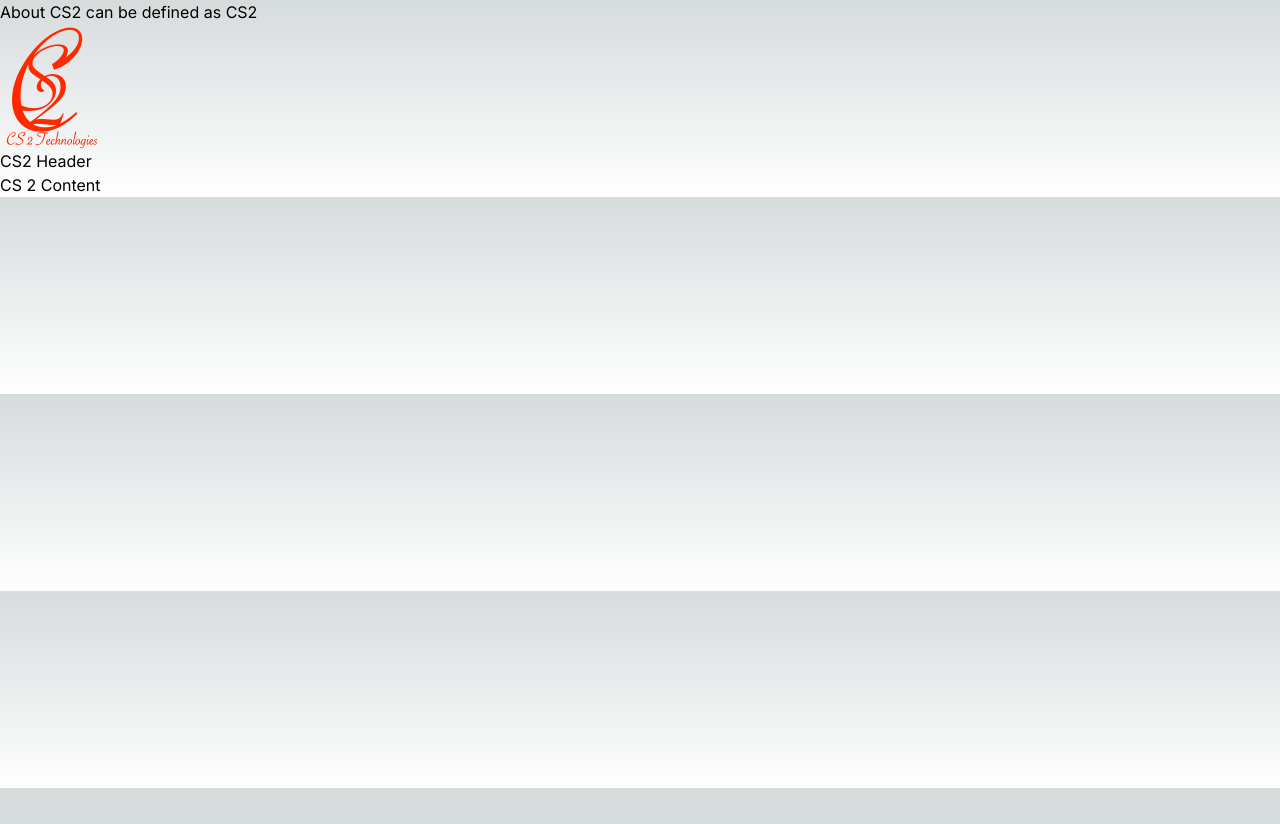
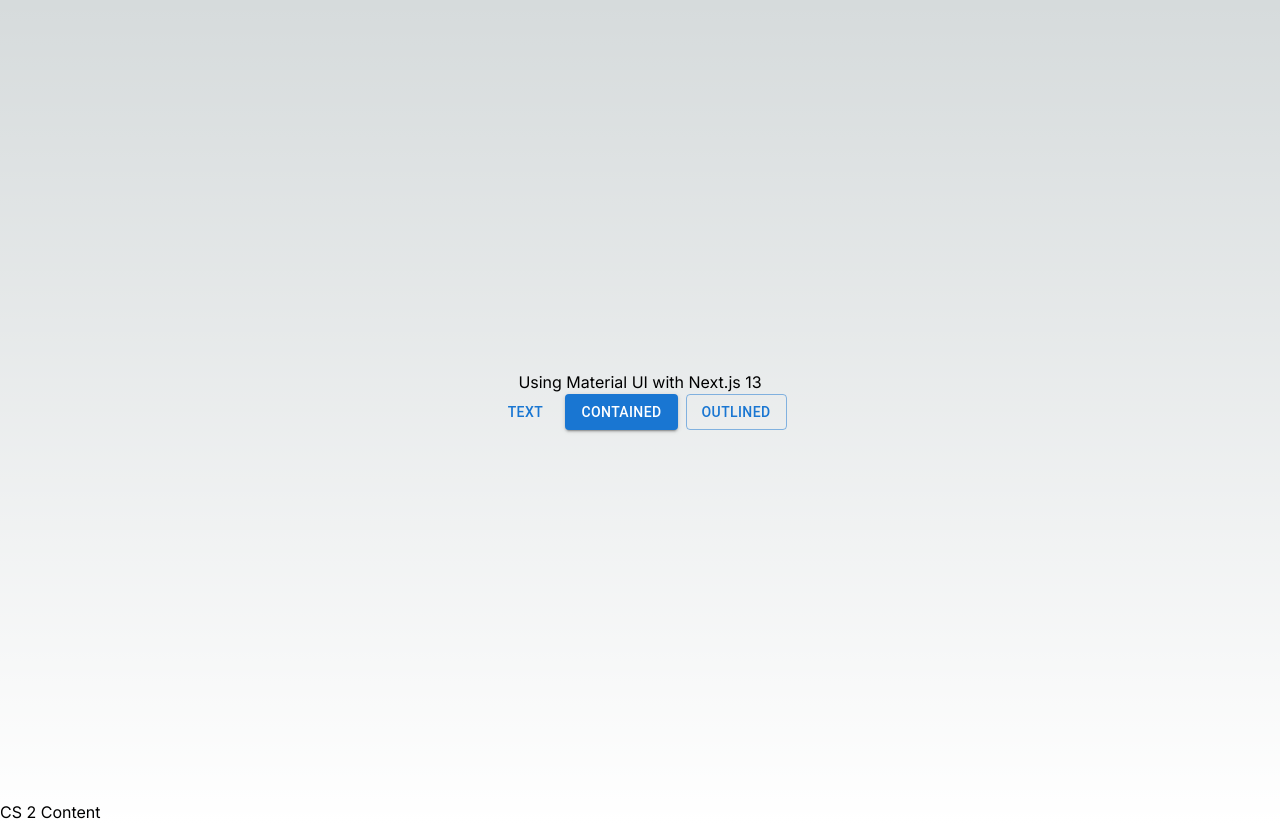
Before and after one commit to qaee/cs2, a Next.js app: page /about in a window 1280 px wide. Before the commit the page ends 800 px from the top, so only its background shows below. Built offline with nearby package versions, Linux system fonts and the light colour scheme.

Commit message:
material ui added

```diff
--- a/app/about/page.tsx
+++ b/app/about/page.tsx
@@ -1,12 +1,19 @@
+"use client";
 import CS2Header from "@/app/sections/header/header";
 import CS2Content from "@/app/sections/content/content";
-
+import { Button, Grid, Stack } from "@mui/material";
 export default function about() {
     return (
         <div>
-           About CS2 can be defined as CS2
-            <CS2Header></CS2Header>
-            <CS2Content></CS2Content>
+        <Grid container height="100vh" alignItems="center" justifyContent="center" direction="column">
+            <h1>Using Material UI with Next.js 13</h1>
+            <Stack direction="row" columnGap={1}>
+                <Button variant="text">Text</Button>
+                <Button variant="contained">Contained</Button>
+                <Button variant="outlined">Outlined</Button>
+            </Stack>
+        </Grid>
+        <CS2Content></CS2Content>
         </div>
     )
 }
```
